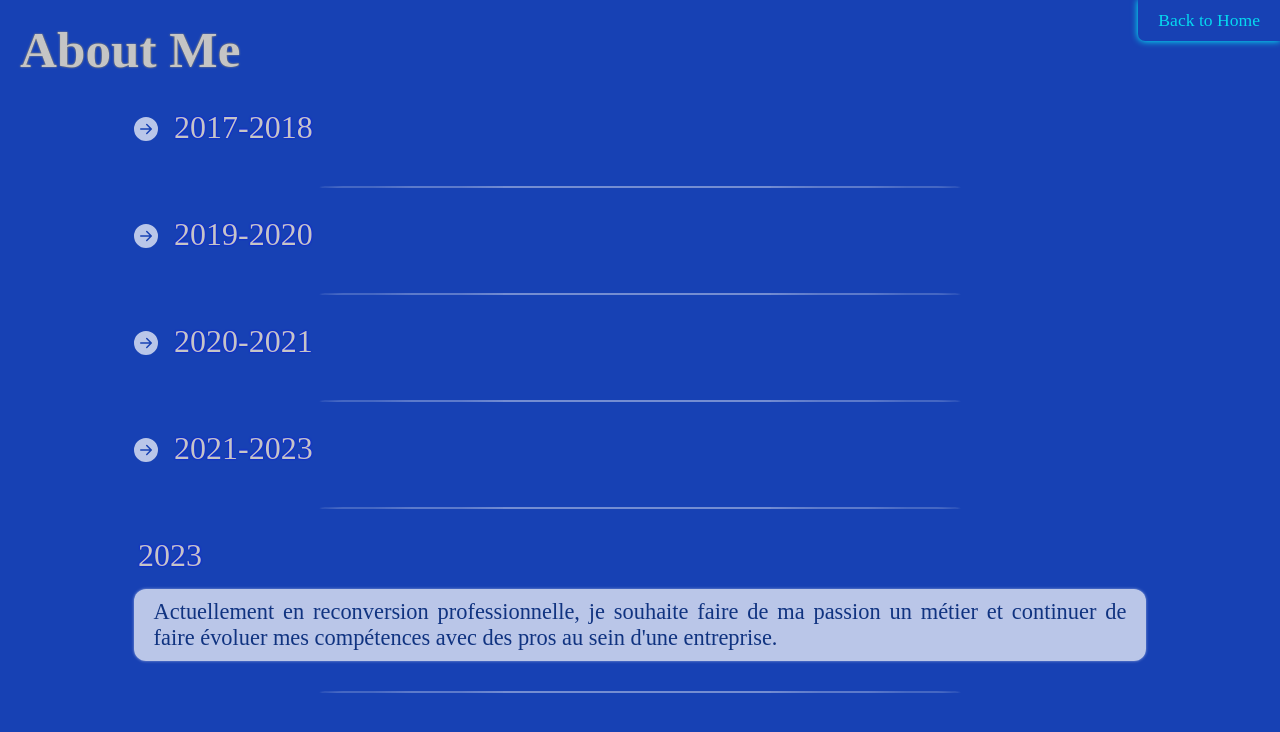
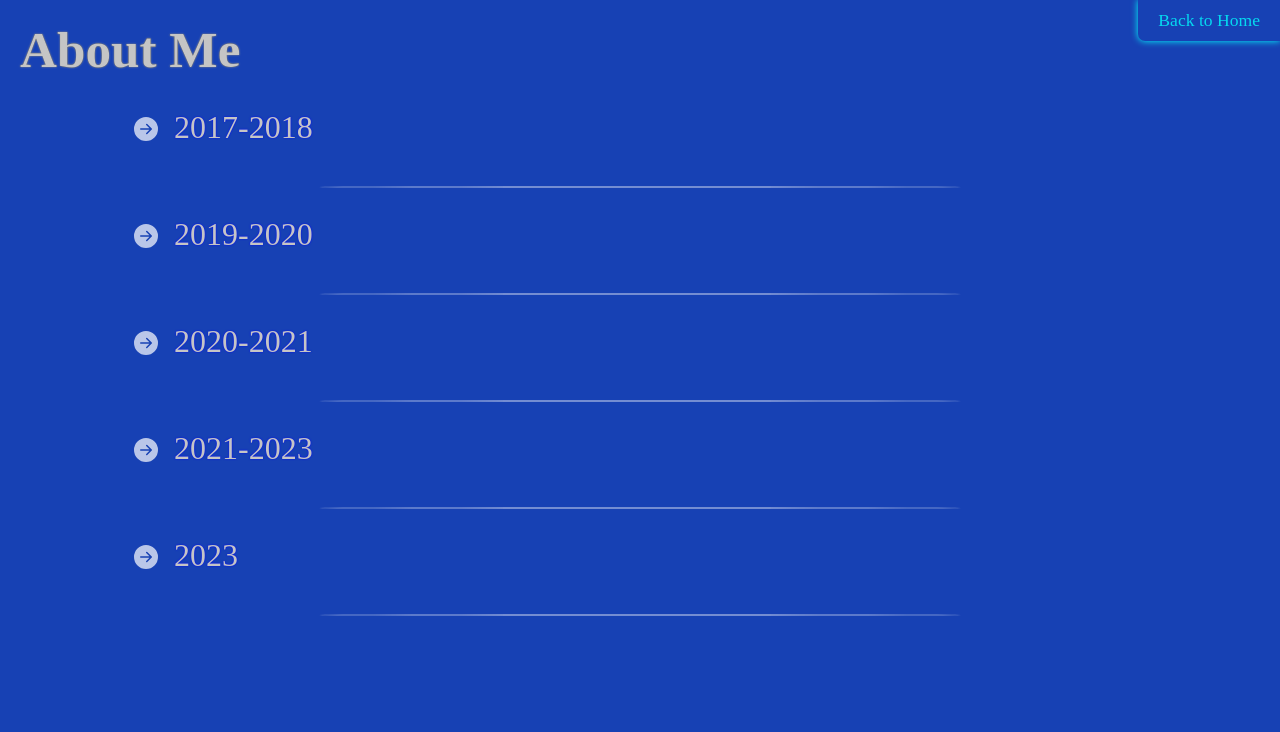
Before and after one commit to TLRKiliann/yarn-portfolio, a Next.js app in the folder my-portfolio/: page /about in a window 1280 px wide. Shown: the top 732 px of the page. Built offline with nearby package versions, Linux system fonts and the light colour scheme; a web font is replaced by a local one.

Commit message:
new links added

```diff
--- a/my-portfolio/pages/about/index.tsx
+++ b/my-portfolio/pages/about/index.tsx
@@ -12,6 +12,7 @@ const About:React.FC = () => {
   const [second, setSecond] = useState<boolean>(false)
   const [third, setThird] = useState<boolean>(false)
   const [four, setFour] = useState<boolean>(false)
+  const [five, setFive] = useState<boolean>(false)
 
   const handleBackToHome = () => {
     router.replace("/")
@@ -33,6 +34,10 @@ const About:React.FC = () => {
     setFour(four => !four)
   }
 
+  const handleFive = () => {
+    setFive(five => !five)
+  }
+
   return (
     <Layout>
       <div className={styles.bgcolorabout}>
@@ -49,7 +54,7 @@ const About:React.FC = () => {
         <div className={styles.imgabout}>
           <Image
             src={'/coolnection.jpg'}
-            width="1640"
+            width="1680"
             height="1200"
             alt="img about"
             className={styles.img}
@@ -127,19 +132,16 @@ const About:React.FC = () => {
                   phpython-server
                 </Link>
               </li>
-
               <li className={styles.li}>
                 <Link className={styles.link} href="https://www.youtube.com/watch?v=O70eptxwP3I">
                   ICMP transmission between 3 VM (one router)
                 </Link>
               </li>
-
               <li className={styles.li}>
                 <Link className={styles.link} href="https://www.youtube.com/watch?v=zaWTRN0kmYw">
                   Convert a VM to a router (Debian 10)
                 </Link>
               </li>
-
             </div>
             ) : null
           }
@@ -235,25 +237,21 @@ const About:React.FC = () => {
                   mernstack-api (vite-react-typescript-mysql)
                 </Link>
               </li>
-
               <li className={styles.li}>
                 <Link className={styles.link} href="https://www.youtube.com/watch?v=8g789tQ2gyY">
                   site de boulangerie
                 </Link>
               </li>
-
               <li className={styles.li}>
                 <Link className={styles.link} href="https://www.youtube.com/watch?v=ggG2bOggCZU">
                   Vite-React-TS-Tailwind & Sass
                 </Link>
               </li>
-
               <li className={styles.li}>
                 <Link className={styles.link} href="https://www.youtube.com/watch?v=sdoP_y_PftQ">
                   Advanced chat-app (vite react ts scss mariadb) in LAN
                 </Link>
               </li>
-
               <li className={styles.li}>
                 <Link className={styles.link} href="https://github.com/TLRKiliann/nextjs-api">
                   Next.js api
@@ -267,15 +265,32 @@ const About:React.FC = () => {
           <br />
 
           <div className={styles.listabout}>
+
+            {five === false ? (
+              <button type='button' onClick={handleFive} className={styles.button}>
+                <BsFillArrowRightCircleFill className={styles.logoreact} size={24}/>
+              </button>
+              ) : (
+              <button type='button' onClick={handleFive} className={styles.button}>
+                <BsFillArrowRightCircleFill className={styles.rotationlogo} size={24}/>
+              </button>
+              )
+            }
+
             <a className={styles.aboutclassa}>
               2023
             </a>
           </div>
-          <div className={styles.paragraphabout}>
-            Actuellement en reconversion professionnelle, je souhaite faire de ma passion
-            un métier et continuer de faire évoluer mes compétences avec des pros au sein
-            d'une entreprise.
-          </div>
+
+          {five === true ? (
+            <div className={styles.paragraphaboutfirst}>
+              Actuellement en reconversion professionnelle, je souhaite faire de ma passion
+              un métier et continuer de faire évoluer mes compétences avec des pros au sein
+              d'une entreprise.
+            </div>
+            ) : null
+          }
+
           <hr className={styles.hrabout} style={{marginBottom: "0px"}} />
           <br />
         </article>
```
